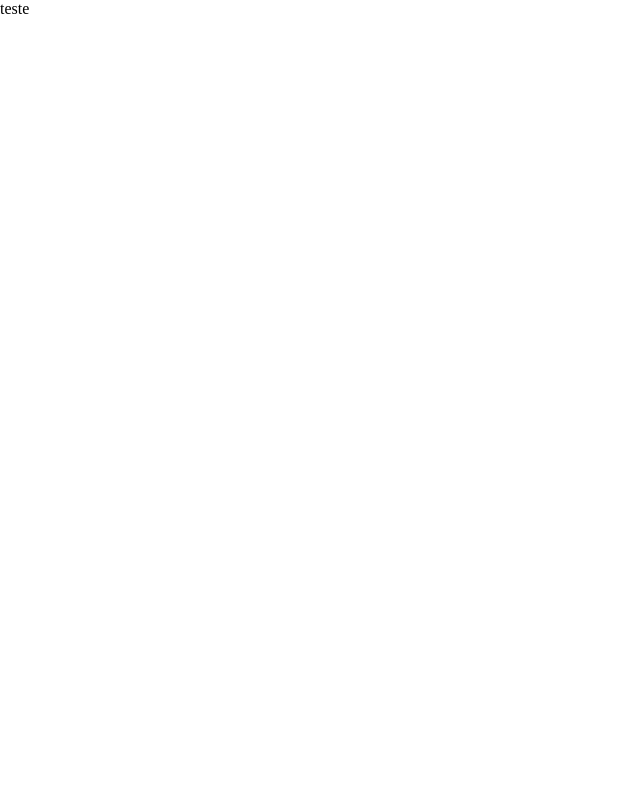
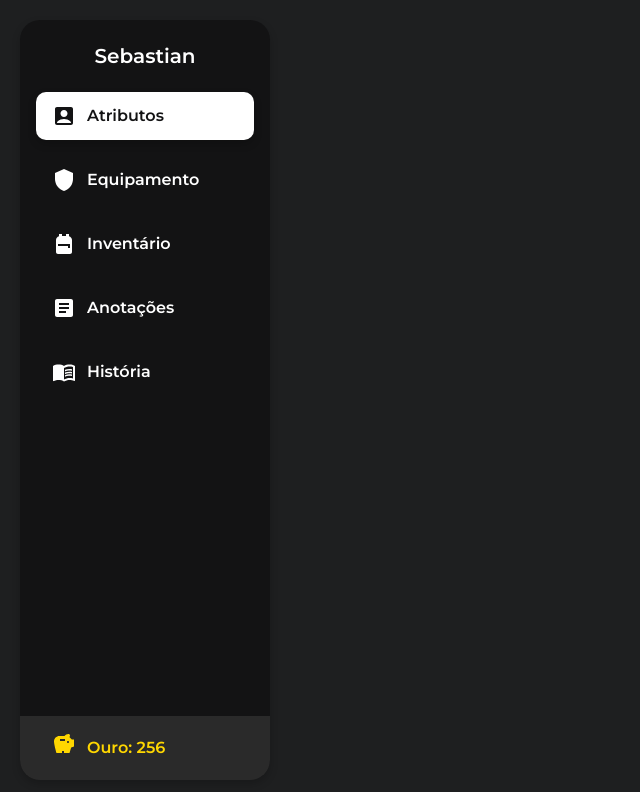
Before and after one commit to mrafalsk1/ficha-rpg, a React (Vite) app in the folder app/: page /path in a window 1280 px wide. Shown: the top 792 px of the page, without its empty margins (0-640 px from the left). Built offline with nearby package versions, Linux system fonts and the light colour scheme.

Commit message:
styled sidebar

```diff
--- a/app/index.html
+++ b/app/index.html
@@ -1,13 +1,20 @@
 <!doctype html>
 <html lang="en">
+
 <head>
   <meta charset="UTF-8" />
   <link rel="icon" type="image/svg+xml" href="/vite.svg" />
+  <link rel="preconnect" href="https://fonts.googleapis.com">
+  <link rel="preconnect" href="https://fonts.gstatic.com" crossorigin>
+  <link href="https://fonts.googleapis.com/css2?family=Montserrat:wght@600&family=Noto+Sans:wght@500&display=swap"
+    rel="stylesheet">
   <meta name="viewport" content="width=device-width, initial-scale=1.0" />
   <title>Ficha RPG</title>
 </head>
+
 <body>
   <div id="root"></div>
   <script type="module" src="/src/main.tsx"></script>
 </body>
+
 </html>
--- a/app/package.json
+++ b/app/package.json
@@ -12,6 +12,7 @@
   "dependencies": {
     "@emotion/react": "^11.11.1",
     "@emotion/styled": "^11.11.0",
+    "@mui/icons-material": "^5.15.1",
     "@mui/material": "^5.15.0",
     "localforage": "^1.10.0",
     "match-sorter": "^6.3.1",
--- a/app/src/main.tsx
+++ b/app/src/main.tsx
@@ -1,9 +1,71 @@
 import React from 'react'
 import ReactDOM from 'react-dom/client'
 import { createBrowserRouter, RouterProvider } from "react-router-dom"
+
+import Error from './pages/Error.tsx'
+import FichaPersonagem from './pages/FichaPersonagem.tsx'
 import Home from './pages/Home.tsx'
-import './index.css'
-import Error from './pages/Error.tsx'
+
+import { ThemeProvider, createTheme } from '@mui/material'
+// import './index.css'
+
+const defaultTheme = createTheme()
+const darkTheme = createTheme({
+  // ...defaultTheme,
+  palette: {
+    background: {
+      default: "#1e1f20",
+      paper: '#131314',
+    },
+    text: {
+      primary: '#ffffff',
+    },
+  },
+  components: {
+    MuiDrawer: {
+      styleOverrides: {
+        root: {
+          width: 250,
+          marginLeft: '2.5vh',
+          // [defaultTheme.breakpoints.down('md')]: {
+          //   width: 150,
+          // }
+        },
+        paper: {
+          borderRadius: 20,
+          width: 250,
+          height: '95%',
+          marginTop: '2.5vh',
+          marginBottom: '2.5vh',
+          marginLeft: '2.5vh',
+          border: 'none',
+          boxShadow: '0px 4px 8px rgba(0, 0, 0, 0.2)'
+        }
+      }
+    },
+    MuiListItemButton: {
+      styleOverrides: {
+        root: {
+          borderRadius: 10,
+          '&.Mui-selected': {
+            backgroundColor: '#ffffff',
+            color: '#131314',
+            boxShadow: '0px 4px 8px rgba(0, 0, 0, 0.2)',
+            '&.Mui-selected:hover': {
+              backgroundColor: '#ffffff',
+            }
+          },
+        },
+      }
+    }
+  },
+  typography: {
+    fontFamily: [
+      'Montserrat',
+      'Noto Sans'
+    ].join(','),
+  },
+});
 
 const router = createBrowserRouter([
   {
@@ -13,12 +75,14 @@ const router = createBrowserRouter([
   },
   {
     path: "/path",
-    element: <div>teste</div>
-  }
+    element: <FichaPersonagem />
+  },
 ])
 
 ReactDOM.createRoot(document.getElementById('root')!).render(
   <React.StrictMode>
-    <RouterProvider router={router} />
+    <ThemeProvider theme={darkTheme} >
+      <RouterProvider router={router} />
+    </ThemeProvider>
   </React.StrictMode>,
 )
--- a/app/src/pages/FichaPersonagem.tsx
+++ b/app/src/pages/FichaPersonagem.tsx
@@ -1,27 +1,31 @@
 import React from 'react'
-import { Box, Container, CssBaseline, Drawer, List, ListItem, ListItemText, ListItemButton, Typography } from '@mui/material'
+import { Box, Container, CssBaseline, Drawer, List, ListItem, ListItemText, ListItemButton, ListItemIcon, Typography } from '@mui/material'
 // import Atributos from '../components/Atributos'
+import { AccountBox, MenuBook, Article, Backpack, Shield, Savings } from '@mui/icons-material'
+import { useTheme } from '@mui/material/styles';
 
 type keysTypes = 'atributos' | 'equipamento' | 'inventario' | 'anotacoes' | 'historia'
 
 function Home() {
+    const theme = useTheme()
 
-    const drawerWidth = '15vw'
     const [selection, setSelection] = React.useState<keysTypes>('atributos')
     const sidebarItems = [
-        { id: 'atributos', label: 'Atributos', },
-        { id: 'equipamento', label: 'Equipamento', },
-        { id: 'inventario', label: 'Inventário' },
-        { id: 'anotacoes', label: 'Anotações' },
-        { id: 'historia', label: 'História' },
+        { id: 'atributos', label: 'Atributos', icon: <AccountBox style={{ color: selection == 'atributos' ? theme.palette.background.paper : theme.palette.text.primary }} /> },
+        { id: 'equipamento', label: 'Equipamento', icon: <Shield style={{ color: selection == 'equipamento' ? theme.palette.background.paper : theme.palette.text.primary }} /> },
+        { id: 'inventario', label: 'Inventário', icon: <Backpack style={{ color: selection == 'inventario' ? theme.palette.background.paper : theme.palette.text.primary }} /> },
+        { id: 'anotacoes', label: 'Anotações', icon: <Article style={{ color: selection == 'anotacoes' ? theme.palette.background.paper : theme.palette.text.primary }} /> },
+        { id: 'historia', label: 'História', icon: <MenuBook style={{ color: selection == 'historia' ? theme.palette.background.paper : theme.palette.text.primary }} /> },
 
     ]
 
-    const sidebarSelection = (event: React.MouseEvent<HTMLElement>) => {
+    const handleSelection = (event: React.MouseEvent<HTMLElement>) => {
         let id = event.currentTarget.id
         console.log('hey', id)
         setSelection(id as keysTypes)
     }
+
+    const nome = 'Sebastian'
 
     return (
         <Container
@@ -33,32 +37,24 @@ function Home() {
             }}
         >
             <CssBaseline />
-            <Box display={'flex'} >
-                <Drawer
-                    variant='permanent'
-                    sx={{
-                        width: drawerWidth,
-                        '& .MuiDrawer-paper': {
-                            // boxSizing: 'border-box',
-                            width: drawerWidth,
-                            backgroundColor: 'gray',
-                            left: 0
-                        }
-                    }}
-                >
-                    <Box>
-                        <ListItem>
-                            <ListItemText>
-                                <Typography variant='h6' textAlign={'center'}>
-                                    Rubick pe de pano
-                                </Typography>
-                            </ListItemText>
-                        </ListItem>
+            <Box display={'flex'}>
+                <Drawer variant='permanent'>
+                    <Box sx={{ height: '100%' }}>
                         <List>
+                            <ListItem>
+                                <ListItemText>
+                                    <Typography variant='h6' textAlign={'center'}>
+                                        {nome}
+                                    </Typography>
+                                </ListItemText>
+                            </ListItem>
                             {sidebarItems.map(item => {
                                 return (
                                     <ListItem key={item.id}>
-                                        <ListItemButton id={item.id} onClick={sidebarSelection}>
+                                        <ListItemButton id={item.id} onClick={handleSelection} selected={item.id == selection}>
+                                            <ListItemIcon sx={{ minWidth: 35 }}>
+                                                {item.icon}
+                                            </ListItemIcon>
                                             <ListItemText>
                                                 {item.label}
                                             </ListItemText>
@@ -66,12 +62,17 @@ function Home() {
                                     </ListItem>
                                 )
                             })}
-                            {/* <ListItem>
-                                <ListItemText>
+                        </List>
+                        <ListItem sx={{ position: 'absolute', bottom: 0, backgroundColor: '#2a2a2a' }}>
+                            <Box display={'flex'} paddingX={'16px'} paddingY={'8px'}>
+                                <ListItemIcon sx={{ minWidth: 35 }}>
+                                    <Savings style={{ color: '#ffd700' }} />
+                                </ListItemIcon>
+                                <ListItemText sx={{ color: '#ffd700' }}>
                                     Ouro: 256
                                 </ListItemText>
-                            </ListItem> */}
-                        </List>
+                            </Box>
+                        </ListItem>
                     </Box>
                 </Drawer>
                 <Box bgcolor={'gray'} height={'100vh'}>
```
Also changed, not shown: 1 other file (tests, documents, lock files or other folders). Lines whose indentation alone changed are shown as unchanged.
